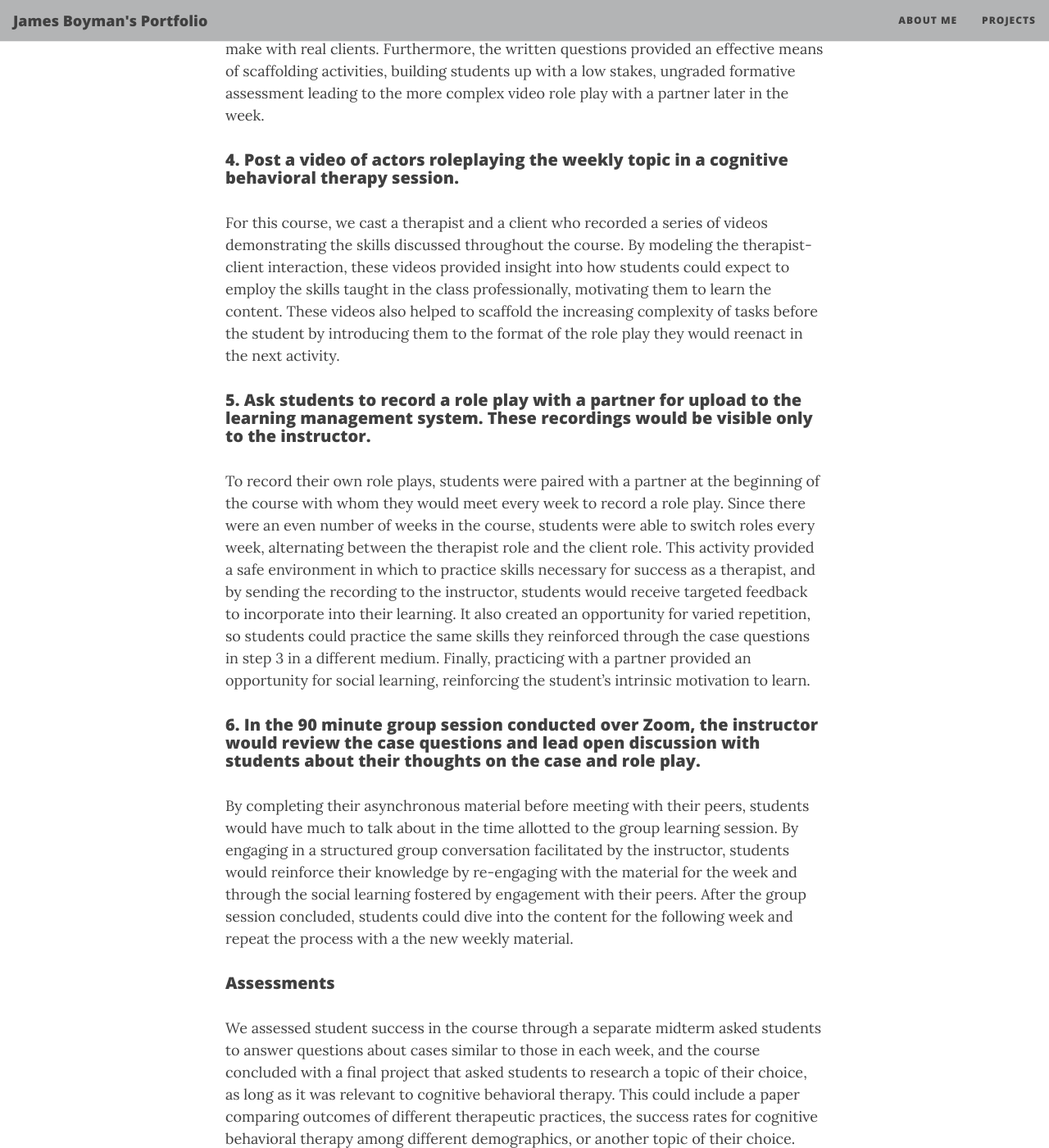
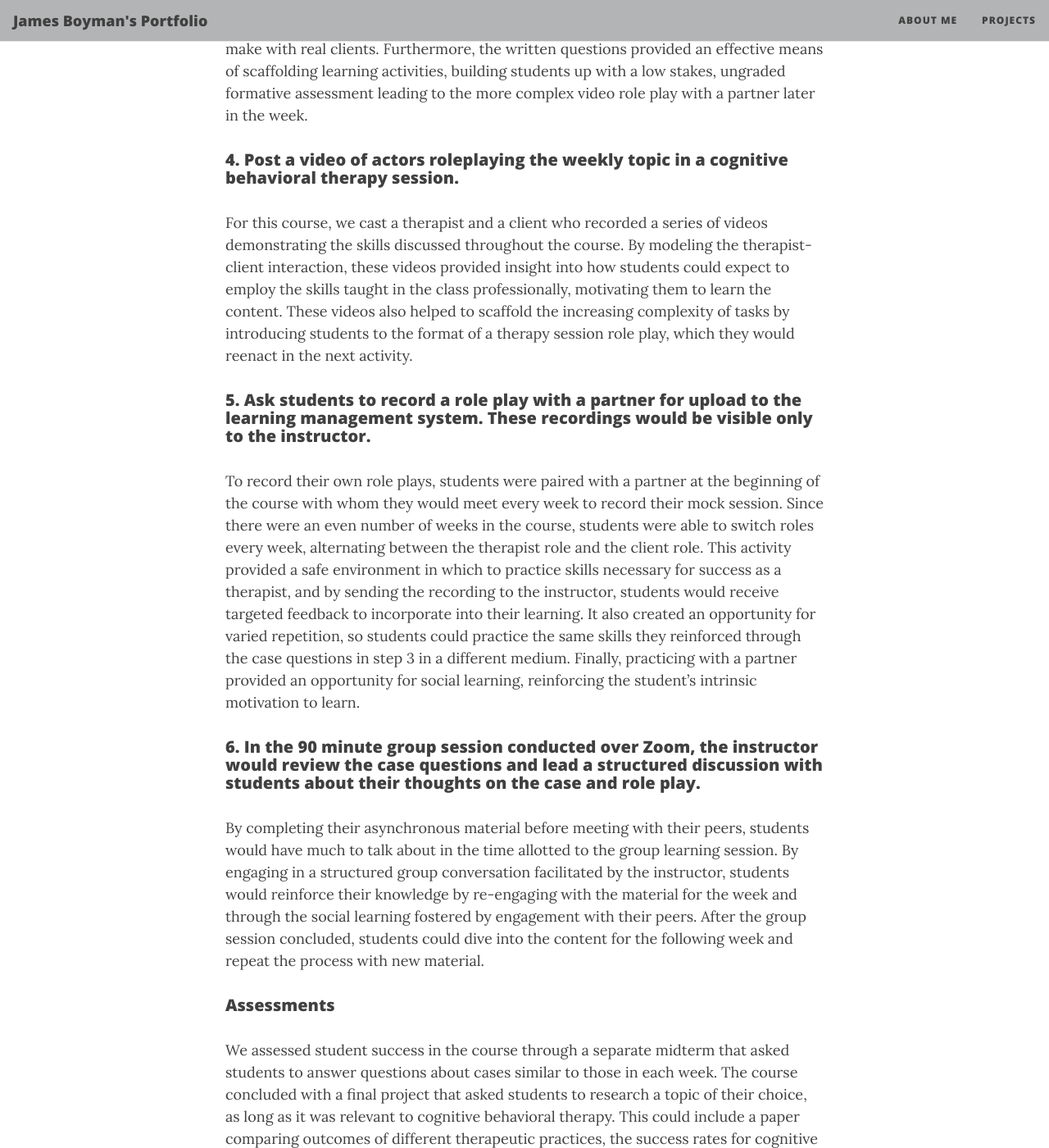
Before and after one commit to jamesboyman2/jamesboyman2.github.io, a Jekyll site: the page built from _dsposts/2020-01-16-Boston_Construction_Permits.md, in a window 1280 px wide and 1400 px high, scrolled down 1766 px. Shown: the whole window at 82% size. Built offline with Jekyll 4.4.1, drawn with Linux system fonts in a browser that asks for light colours; nearby versions of some CDN libraries; some of the changed text lies outside the part shown.

Commit message:
Update 2020-01-16-Boston_Construction_Permits.md

```diff
--- a/_dsposts/2020-01-16-Boston_Construction_Permits.md
+++ b/_dsposts/2020-01-16-Boston_Construction_Permits.md
@@ -24,22 +24,22 @@ The introductory text page provided a mechanism to reduce extraneous load even f
 
 These lectures provided insight into how an expert in the field thought about the specific aspect of cognitive behavioral therapy covered that week. By using stories and examples, the lecturer also made the material more relevant to students, reinforcing the need to learn the material to accomplish the student's goal of helping clients.
 
-##### 3. Post a written case for students to review, followed by open ended questions about the case for students to answer in the learning management system. These answers would be visible only to the instructor.
+##### 3. Post a written case for students to review, followed by open-ended questions about the case for students to answer in the learning management system. Student answers would be visible only to the instructor.
 
-Asking students to respond to a case provided an opportunity for students to practice the skills taught in the lecture in a professional context. The case questions dealt with risk factors and interventions, the same types of assessments students would need to make with real clients. Furthermore, the written questions provided an effective means of scaffolding activities, building students up with a low stakes, ungraded formative assessment leading to the more complex video role play with a partner later in the week.
+Asking students to respond to a case provided an opportunity for students to practice the skills taught in the lecture in a professional context. The case questions dealt with risk factors and interventions, the same types of assessments students would need to make with real clients. Furthermore, the written questions provided an effective means of scaffolding learning activities, building students up with a low stakes, ungraded formative assessment leading to the more complex video role play with a partner later in the week.
 
 ##### 4. Post a video of actors roleplaying the weekly topic in a cognitive behavioral therapy  session.
 
-For this course, we cast a therapist and a client who recorded a series of videos demonstrating the skills discussed throughout the course. By modeling the therapist-client interaction, these videos provided insight into how students could expect to employ the skills taught in the class professionally, motivating them to learn the content. These videos also helped to scaffold the increasing complexity of tasks before the student by introducing them to the format of the role play they would reenact in the next activity.
+For this course, we cast a therapist and a client who recorded a series of videos demonstrating the skills discussed throughout the course. By modeling the therapist-client interaction, these videos provided insight into how students could expect to employ the skills taught in the class professionally, motivating them to learn the content. These videos also helped to scaffold the increasing complexity of tasks by introducing students to the format of a therapy session role play, which they would reenact in the next activity.
 
 ##### 5. Ask students to record a role play with a partner for upload to the learning management system. These recordings would be visible only to the instructor.
 
-To record their own role plays, students were paired with a partner at the beginning of the course with whom they would meet every week to record a role play. Since there were an even number of weeks in the course, students were able to switch roles every week, alternating between the therapist role and the client role. This activity provided a safe environment in which to practice skills necessary for success as a therapist, and by sending the recording to the instructor, students would receive targeted feedback to incorporate into their learning. It also created an opportunity for varied repetition, so students could practice the same skills they reinforced through the case questions in step 3 in a different medium. Finally, practicing with a partner provided an opportunity for social learning, reinforcing the student's intrinsic motivation to learn.
+To record their own role plays, students were paired with a partner at the beginning of the course with whom they would meet every week to record their mock session. Since there were an even number of weeks in the course, students were able to switch roles every week, alternating between the therapist role and the client role. This activity provided a safe environment in which to practice skills necessary for success as a therapist, and by sending the recording to the instructor, students would receive targeted feedback to incorporate into their learning. It also created an opportunity for varied repetition, so students could practice the same skills they reinforced through the case questions in step 3 in a different medium. Finally, practicing with a partner provided an opportunity for social learning, reinforcing the student's intrinsic motivation to learn.
 
-##### 6. In the 90 minute group session conducted over Zoom, the instructor would review the case questions and lead open discussion with students about their thoughts on the case and role play.
+##### 6. In the 90 minute group session conducted over Zoom, the instructor would review the case questions and lead a structured discussion with students about their thoughts on the case and role play.
 
-By completing their asynchronous material before meeting with their peers, students would have much to talk about in the time allotted to the group learning session. By engaging in a structured group conversation facilitated by the instructor, students would reinforce their knowledge by re-engaging with the material for the week and through the social learning fostered by engagement with their peers. After the group session concluded, students could dive into the content for the following week and repeat the process with a the new weekly material.
+By completing their asynchronous material before meeting with their peers, students would have much to talk about in the time allotted to the group learning session. By engaging in a structured group conversation facilitated by the instructor, students would reinforce their knowledge by re-engaging with the material for the week and through the social learning fostered by engagement with their peers. After the group session concluded, students could dive into the content for the following week and repeat the process with new material.
 
 ##### Assessments
 
-We assessed student success in the course through a separate midterm asked students to answer questions about cases similar to those in each week, and the course concluded with a final project that asked students to research a topic of their choice, as long as it was relevant to cognitive behavioral therapy. This could include a paper comparing outcomes of different therapeutic practices, the success rates for cognitive behavioral therapy among different demographics, or another topic of their choice.
+We assessed student success in the course through a separate midterm that asked students to answer questions about cases similar to those in each week. The course concluded with a final project that asked students to research a topic of their choice, as long as it was relevant to cognitive behavioral therapy. This could include a paper comparing outcomes of different therapeutic practices, the success rates for cognitive behavioral therapy among different demographics, or another topic of their choice as long as it was approved by the instructor.
```
